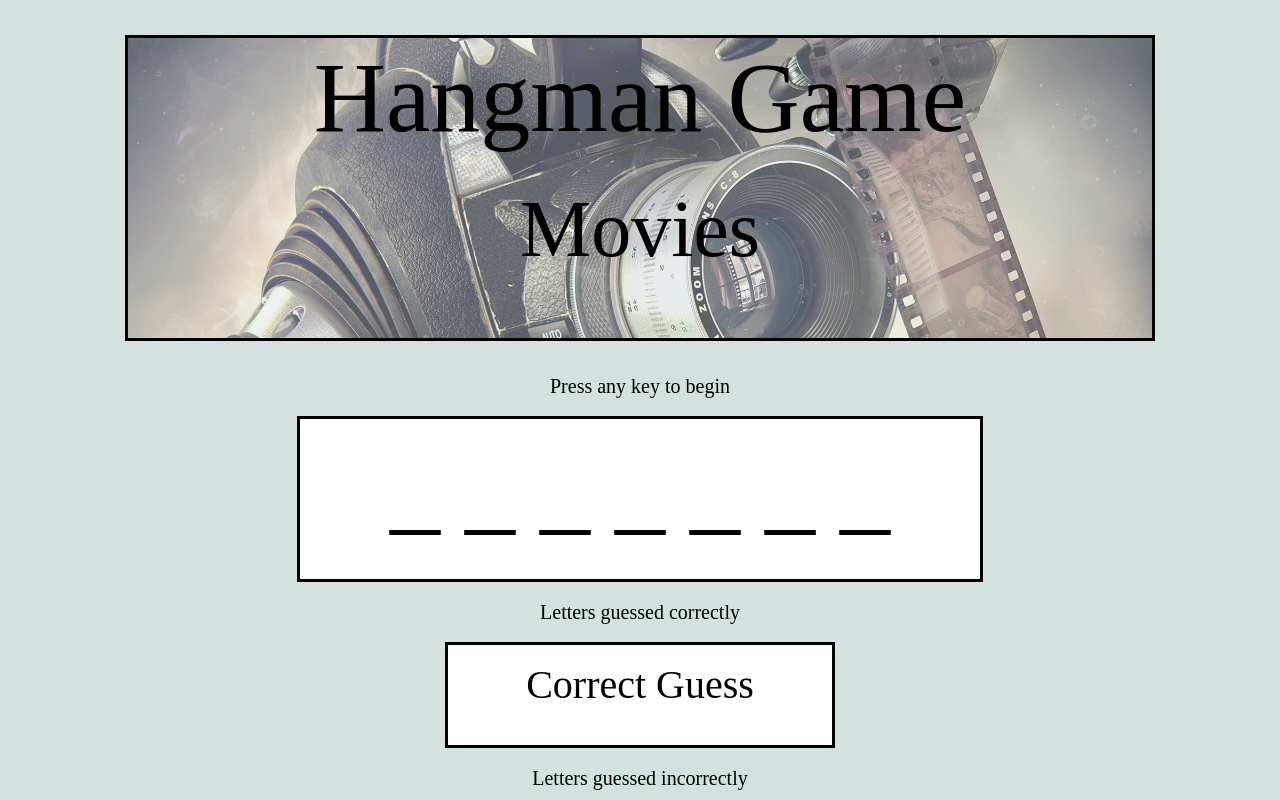
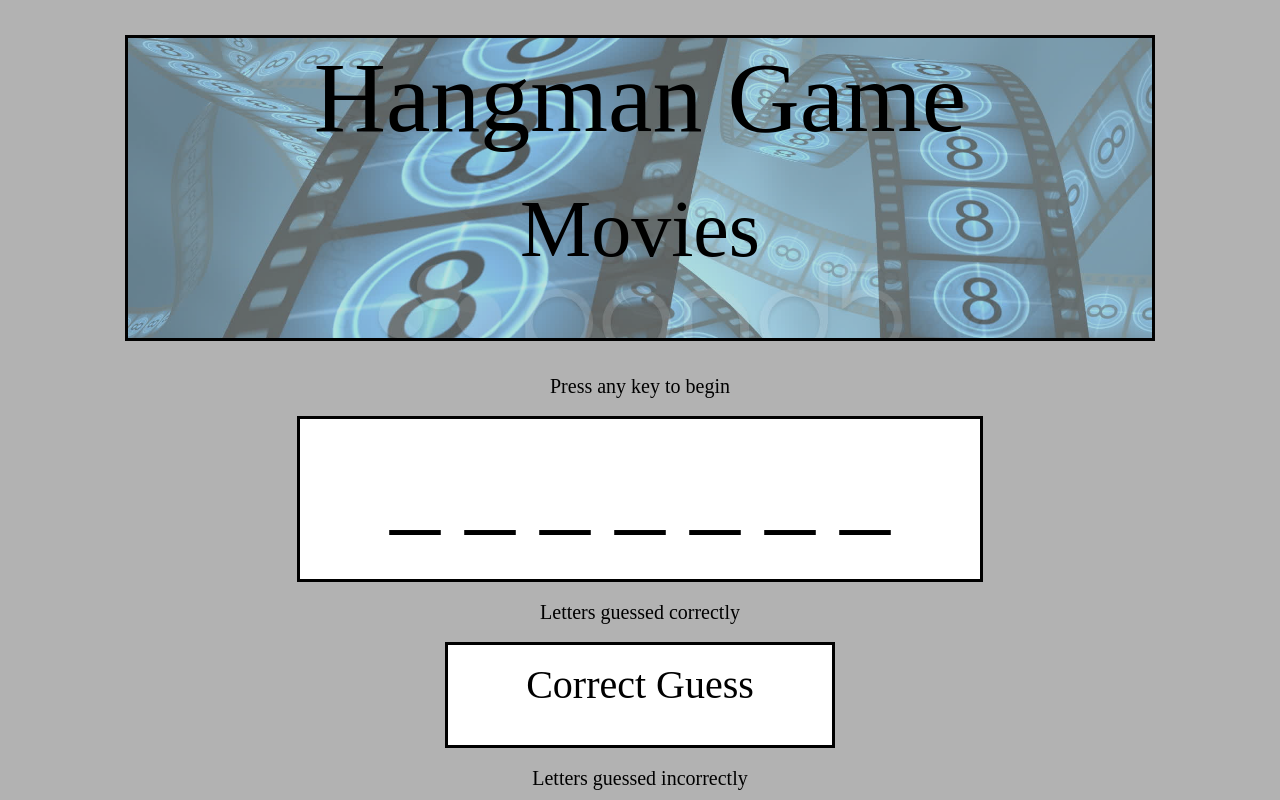
Before and after one commit to ChereeNielson/Word-Guess-Game, a plain HTML site: page index.html in a window 1280 px wide. Shown: the top 800 px of the page. Drawn offline with Linux system fonts and the light colour scheme; a web font is replaced by a local one.

Commit message:
final submission

```diff
--- a/assets/css/style.css
+++ b/assets/css/style.css
@@ -1,5 +1,5 @@
 html {
-    background-color: #d5e1df;
+    background-color: #b2b2b2;
 }
 
 header {
@@ -15,7 +15,7 @@ header {
 
 header::after {
     content: "";
-    background-image: url("../images/camera.jpg");
+    background-image: url("../images/blue-film.jpg");
     background-size: cover;
     opacity: 0.6;
     top: 0;
```
Also changed, not shown: assets/images/Fight Club.jpg (deleted), assets/images/blue-film.jpg (added), assets/images/film.png (deleted), assets/images/toystory.jpg (added).
